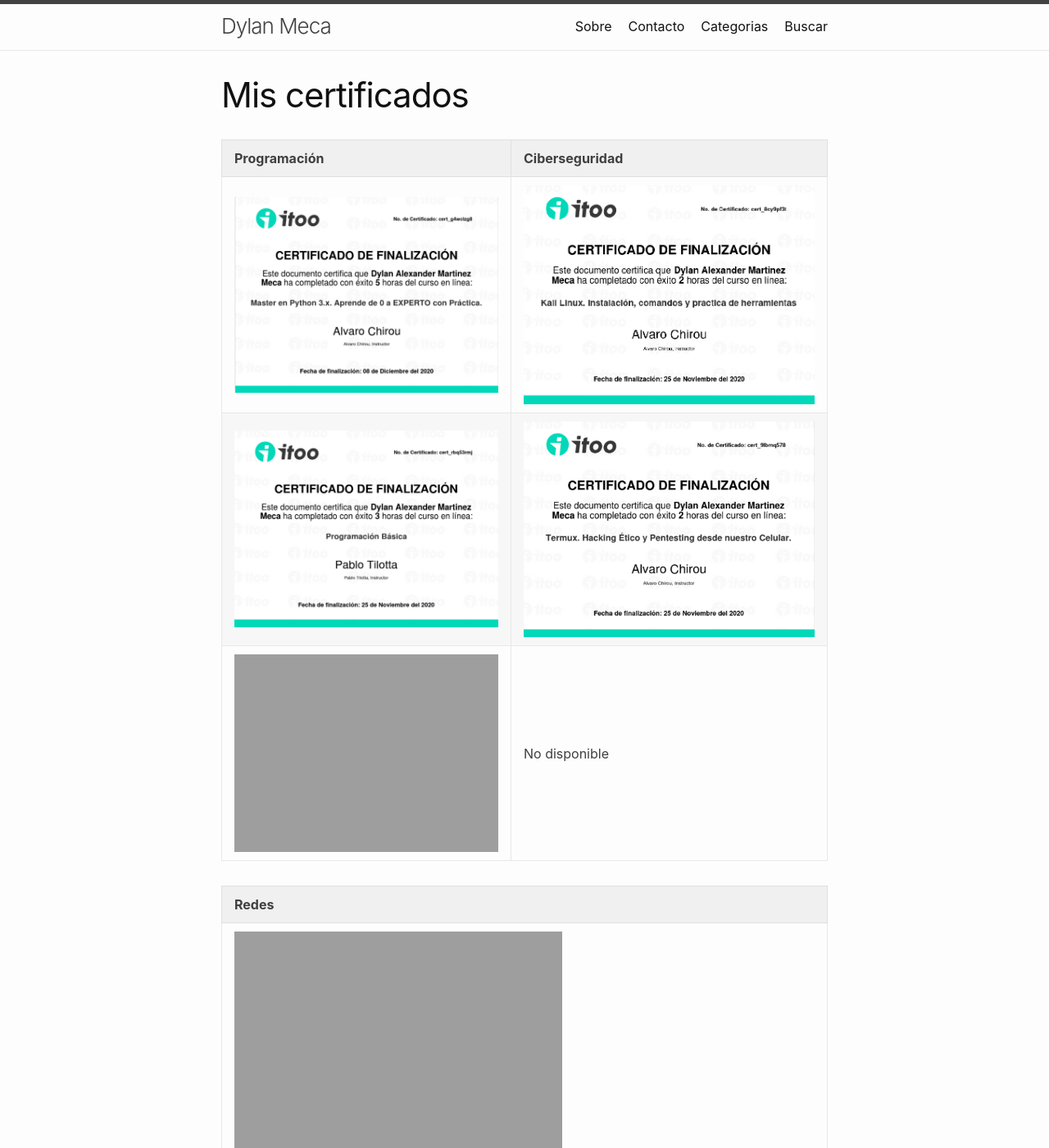
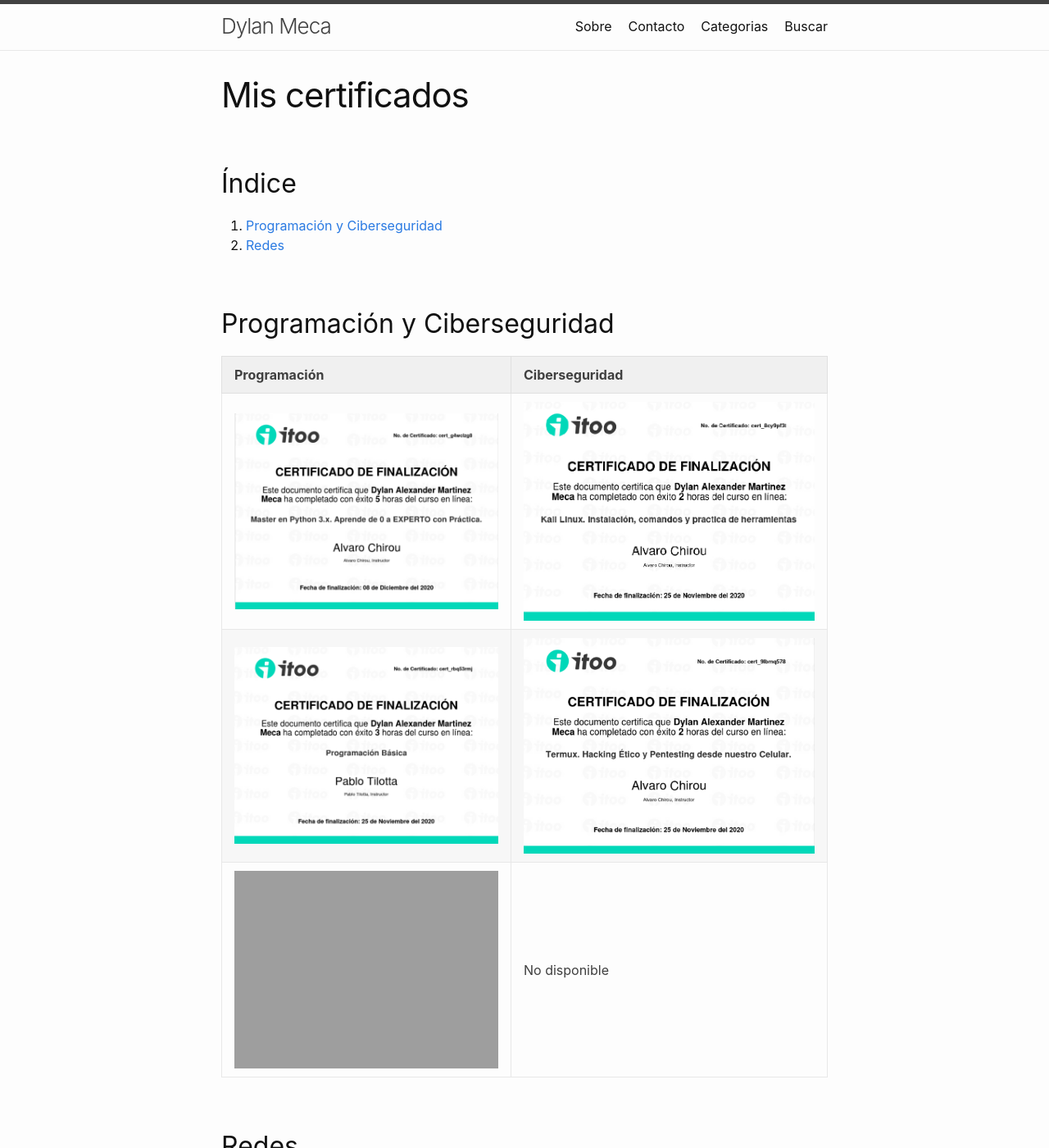
Before and after one commit to dylanmeca/dylanmeca.github.io, a Jekyll site: the page built from _posts/2021-06-07-Mis-certificados.md, in a window 1280 px wide and 1400 px high. Shown: the whole window at 82% size. Built offline with Jekyll 4.4.1, drawn with Linux system fonts in a browser that asks for light colours.

Commit message:
Update 2021-06-07-Mis-certificados.md

```diff
--- a/_posts/2021-06-07-Mis-certificados.md
+++ b/_posts/2021-06-07-Mis-certificados.md
@@ -10,12 +10,21 @@ keywords:
     - Sobre mi
 ---
 
+## Índice
+
+1. [Programación y Ciberseguridad](#Programación-y-Ciberseguridad)
+2. [Redes](#Redes)
+
+## Programación y Ciberseguridad
+
 | Programación | Ciberseguridad
 |-------------| -------------|
 | ![certificado-python](https://dylanmeca.github.io/assets/img/certificado-python.png) | ![certificado-kali-linux](https://dylanmeca.github.io/assets/img/certificado-kali-linux.png) |
 | ![certificado-programacion](https://dylanmeca.github.io/assets/img/certificado-programacion.png) | ![certificado-termux](https://dylanmeca.github.io/assets/img/certificado-termux.png) |
 | ![certificado-introduccion-programacion](https://dylanmeca.github.io/assets/img/certificado-introduccion-programacion.jpg) | No disponible |
 
+## Redes
+
 | Redes |
 |-------------|
 | ![certificado-redes](https://dylanmeca.github.io/assets/img/certificado-redes.jpg) |
```
